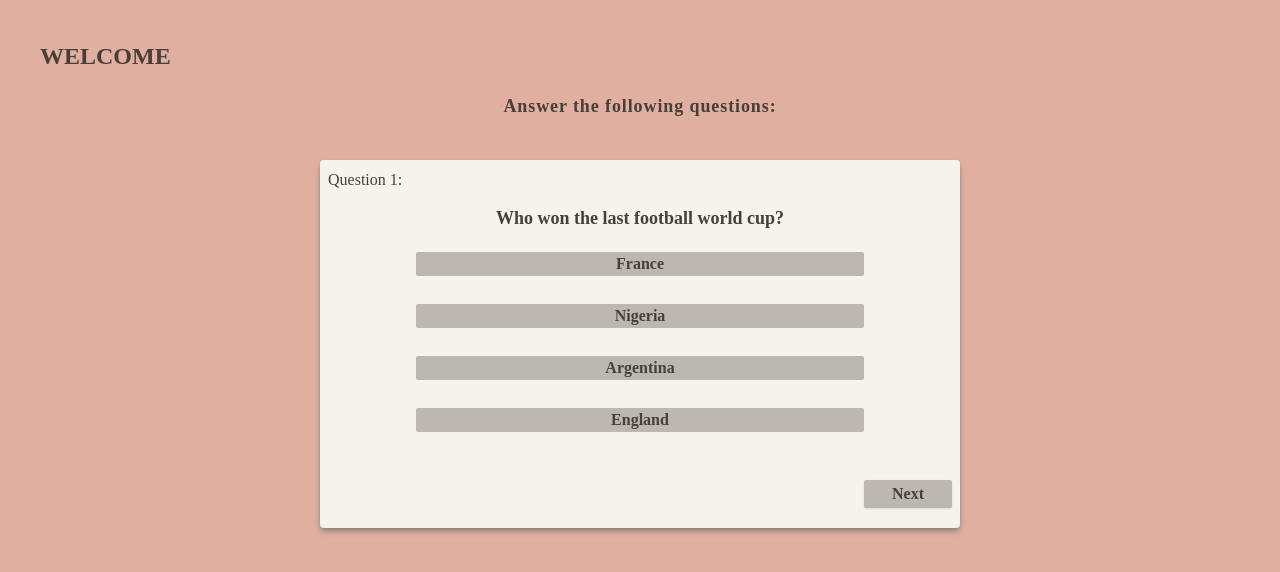
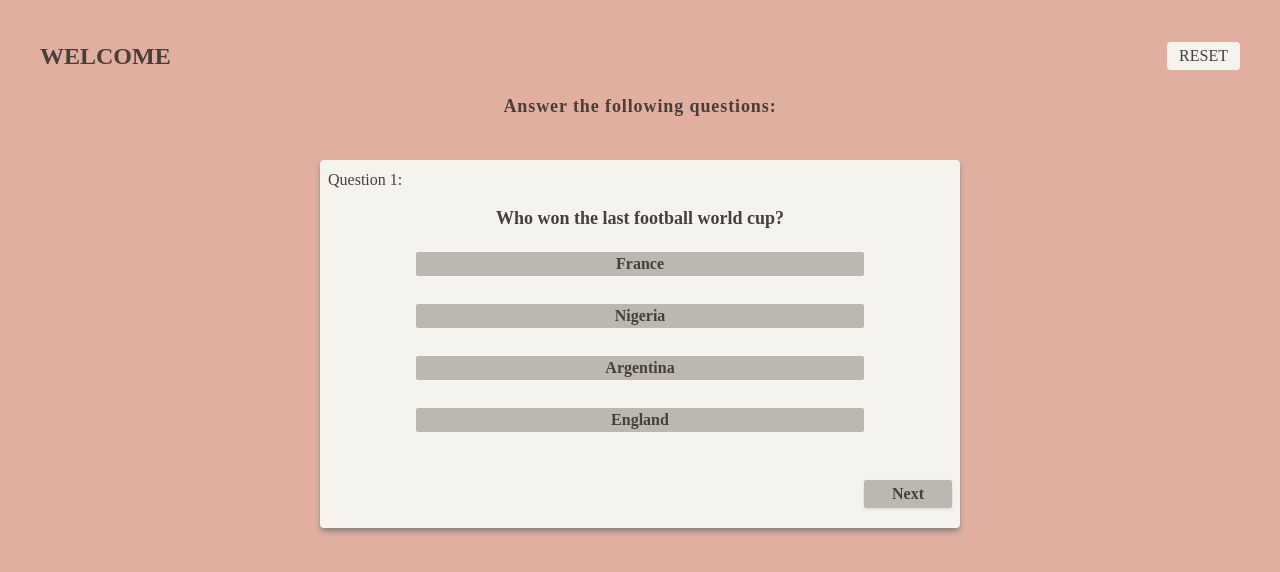
Before and after one commit to favourAyomikun/QuizApp, a React (Vite) app: page /quizPage in a window 1280 px wide. Shown: the top 572 px of the page. Built offline with nearby package versions, Linux system fonts and the light colour scheme; a web font is replaced by a local one.

Commit message:
worked on some functions

```diff
--- a/src/pages/QuizPage.jsx
+++ b/src/pages/QuizPage.jsx
@@ -1,7 +1,6 @@
 import React, { useEffect } from "react";
 import { useInputValue } from "../context/InputValueContext";
 import QuizQuestions from "./QuizTemplate";
-
 
 const QuizPage = () => {
   const { inputValue, setInputValue } = useInputValue();
@@ -14,11 +13,18 @@ const QuizPage = () => {
     }
   }, []);
 
+  const handleReset = () => {
+    window.location.reload();
+  };
+
   return (
     <section>
-      <h2 className="uppercase pt-10 ml-10 font-bold text-2xl">
-        Welcome {inputValue}
-      </h2>
+      <div className="flex items-center justify-between pt-10 px-10">
+        <h2 className="uppercase font-bold text-2xl">Welcome {inputValue}</h2>
+        <button onClick={handleReset} className="bg-[#F4F3EE] px-3 py-[2px] rounded">
+          RESET
+        </button>
+      </div>
       <h3 className="text-center font-bold text-lg mt-5 tracking-wider">
         Answer the following questions:
       </h3>
--- a/src/pages/QuizTemplate.jsx
+++ b/src/pages/QuizTemplate.jsx
@@ -60,7 +60,7 @@ const QuizQuestions = () => {
             {presentQuestion.options.map((option, index) => (
               <button
                 key={index}
-                className="mb-7 w-[70%] rounded-sm bg-[#BCB8B1] text-base font-semibold outline-none"
+                className="mb-7 w-[70%] rounded-sm bg-[#BCB8B1] text-base font-semibold outline-none hover:bg-[#E0AFA0]"
                 onClick={() => handleAnswerClick(option)}
               >
                 {option}
@@ -71,14 +71,14 @@ const QuizQuestions = () => {
             {showPrevButton && (
               <button
                 onClick={handlePreviousQuestion}
-                className="bg-[#BCB8B1] outline-none shadow rounded-sm px-7 py-[2px] mt-5 mr-2"
+                className="bg-[#BCB8B1] outline-none shadow rounded-sm px-7 py-[2px] mt-5 mr-2 hover:bg-[#E0AFA0]"
               >
                 <p className="font-semibold">Back</p>
               </button>
             )}
             <button
               onClick={handleNextQuestion}
-              className="bg-[#BCB8B1] outline-none shadow rounded-sm px-7 py-[2px] mt-5"
+              className="bg-[#BCB8B1] outline-none shadow rounded-sm px-7 py-[2px] mt-5 hover:bg-[#E0AFA0]"
             >
               <p className="font-semibold">Next</p>
             </button>
```
